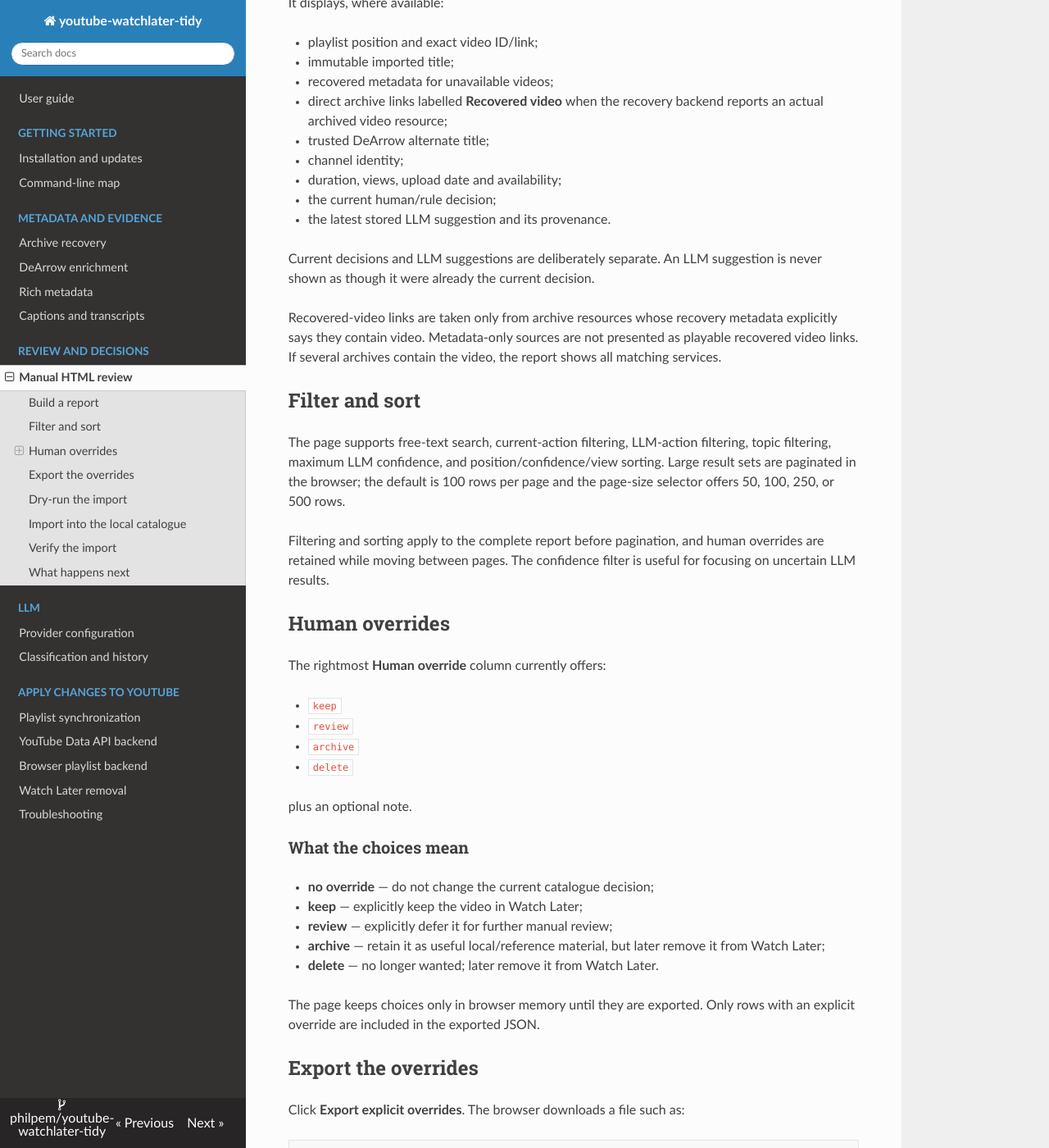
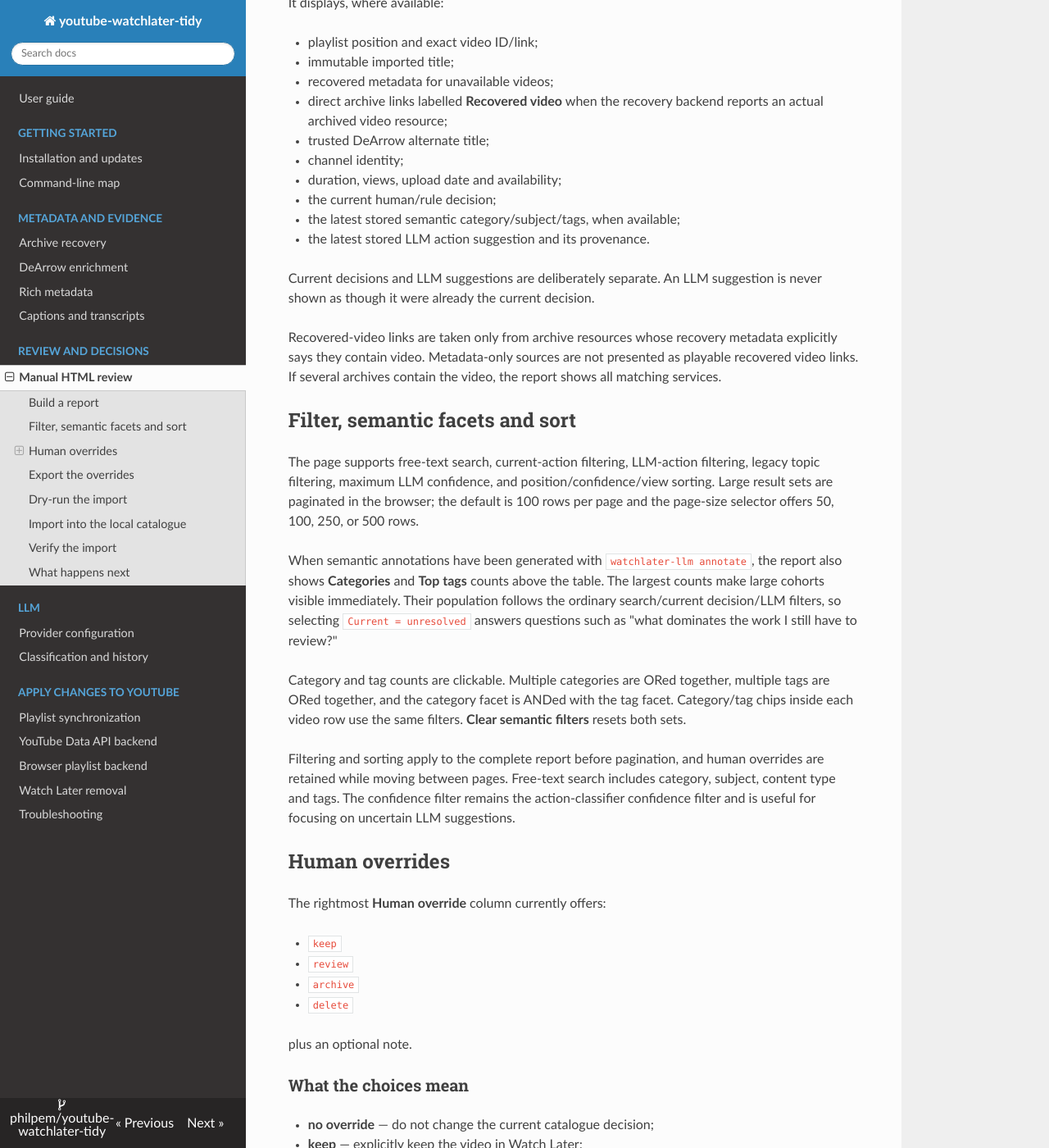
Before and after one commit to philpem/youtube-watchlater-tidy, an MkDocs documentation site: the page built from docs/review.md, in a window 1280 px wide and 1400 px high, scrolled down 815 px. Shown: the whole window at 82% size. Built offline with MkDocs 1.6.1, drawn with Linux system fonts in a browser that asks for light colours; nearby versions of some CDN libraries.

Commit message:
Document semantic review facets

```diff
--- a/docs/review.md
+++ b/docs/review.md
@@ -45,17 +45,34 @@ It displays, where available:
 - channel identity;
 - duration, views, upload date and availability;
 - the current human/rule decision;
-- the latest stored LLM suggestion and its provenance.
+- the latest stored semantic category/subject/tags, when available;
+- the latest stored LLM action suggestion and its provenance.
 
 Current decisions and LLM suggestions are deliberately separate. An LLM suggestion is never shown as though it were already the current decision.
 
 Recovered-video links are taken only from archive resources whose recovery metadata explicitly says they contain video. Metadata-only sources are not presented as playable recovered video links. If several archives contain the video, the report shows all matching services.
 
-## Filter and sort
+## Filter, semantic facets and sort
 
-The page supports free-text search, current-action filtering, LLM-action filtering, topic filtering, maximum LLM confidence, and position/confidence/view sorting. Large result sets are paginated in the browser; the default is 100 rows per page and the page-size selector offers 50, 100, 250, or 500 rows.
+The page supports free-text search, current-action filtering, LLM-action filtering, legacy
+topic filtering, maximum LLM confidence, and position/confidence/view sorting. Large result
+sets are paginated in the browser; the default is 100 rows per page and the page-size
+selector offers 50, 100, 250, or 500 rows.
 
-Filtering and sorting apply to the complete report before pagination, and human overrides are retained while moving between pages. The confidence filter is useful for focusing on uncertain LLM results.
+When semantic annotations have been generated with `watchlater-llm annotate`, the report
+also shows **Categories** and **Top tags** counts above the table. The largest counts make
+large cohorts visible immediately. Their population follows the ordinary search/current
+decision/LLM filters, so selecting `Current = unresolved` answers questions such as
+"what dominates the work I still have to review?"
+
+Category and tag counts are clickable. Multiple categories are ORed together, multiple tags
+are ORed together, and the category facet is ANDed with the tag facet. Category/tag chips
+inside each video row use the same filters. **Clear semantic filters** resets both sets.
+
+Filtering and sorting apply to the complete report before pagination, and human overrides
+are retained while moving between pages. Free-text search includes category, subject,
+content type and tags. The confidence filter remains the action-classifier confidence
+filter and is useful for focusing on uncertain LLM suggestions.
 
 ## Human overrides
 
```
